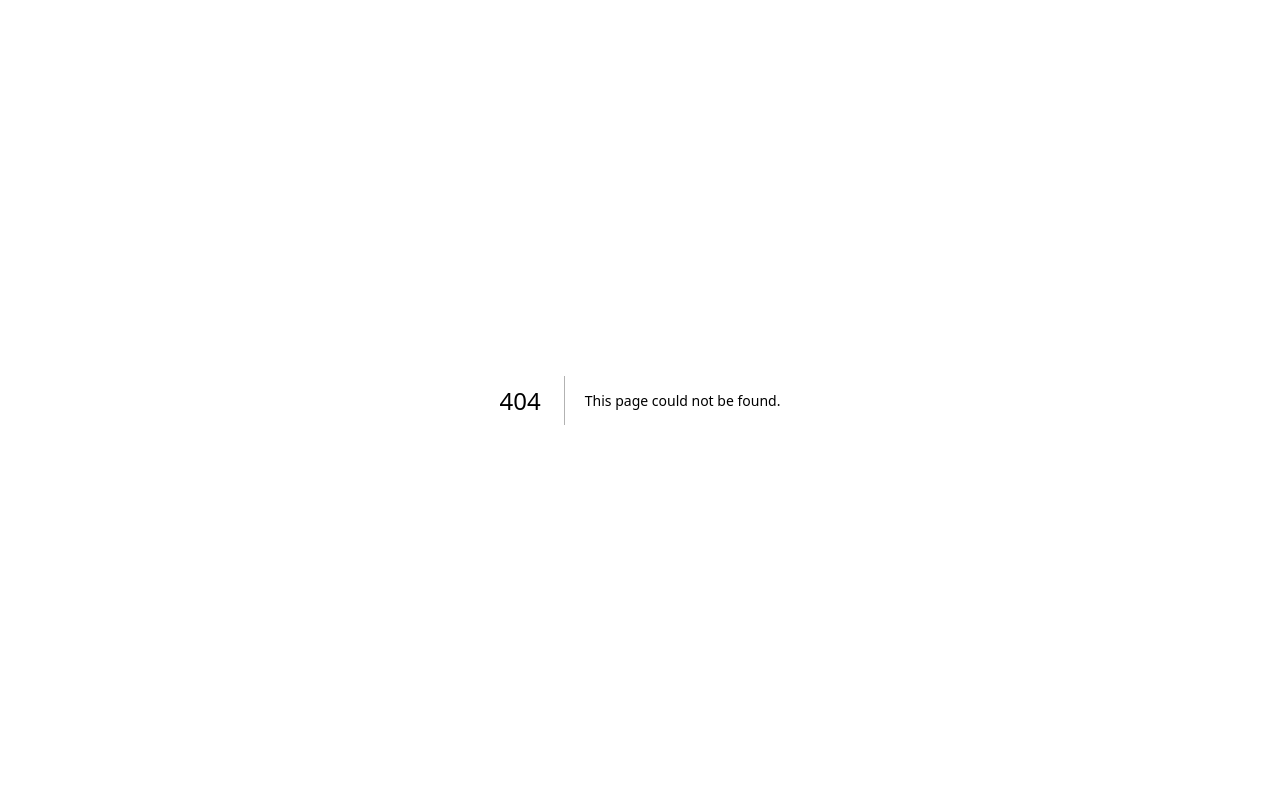
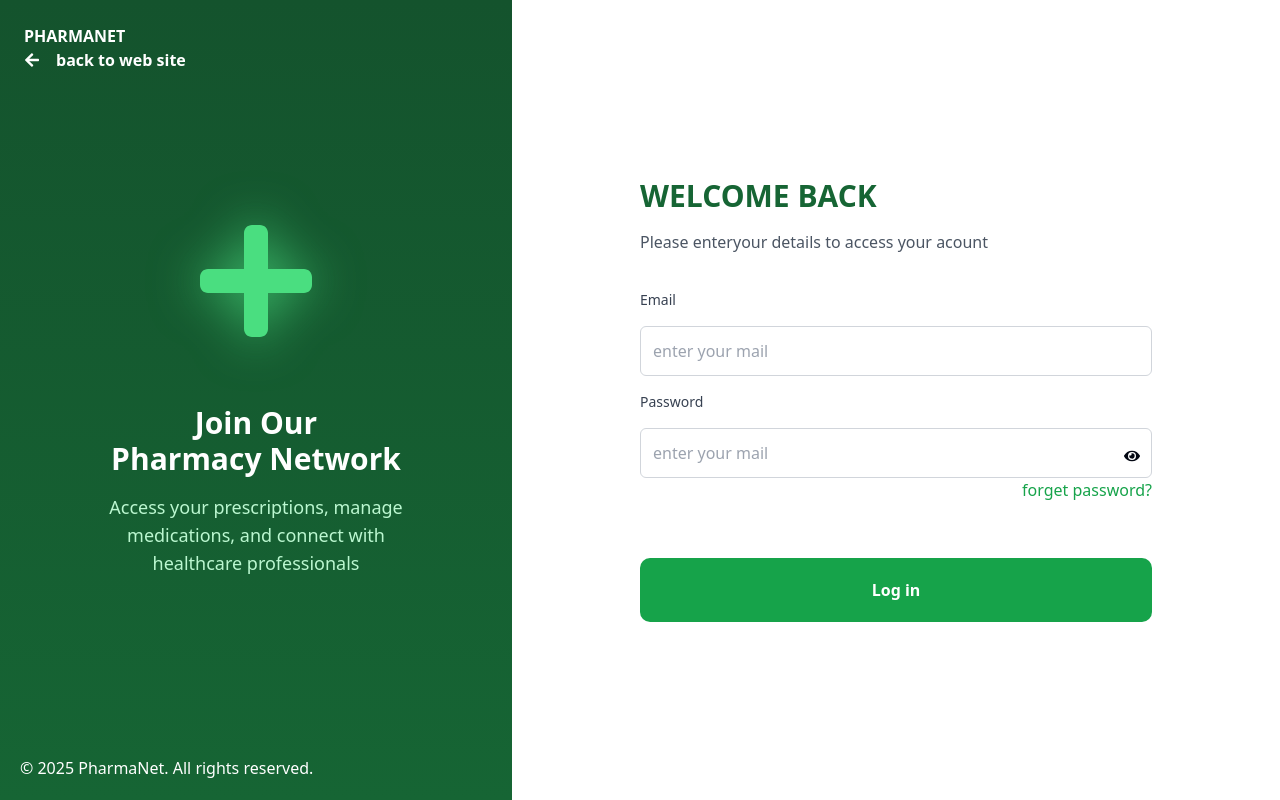
Before and after one commit to s2project77/front_repo, a Next.js app: page /login in a window 1280 px wide. Before the commit this address had no page. Built offline with nearby package versions, Linux system fonts and the light colour scheme.

Commit message:
adding the login page

```diff
--- /dev/null
+++ b/app/components/form/form.jsx
@@ -0,0 +1,50 @@
+"use client"
+{/*  the login page */}
+import { useState } from "react"
+export const  [complet,setcomplet]=useState(true)
+export const  [formdata,setformdata]=useState({
+email:"",
+password:"",
+})
+
+export const  handleChange=(e)=>{
+   const {value,name,checked,type}=e.target;
+   setformdata({...formdata,[name]:type=="checkbox"? checked:value})
+}
+export const  handleSubmit=()=>{
+   setcurrentStep(3);
+
+   //ready to take it to back end
+}
+
+ {/* the regetration page*/ }
+ export const [currentStep,setcurrentStep]=useState(1)
+ export const [showPassword,setShowPassword]=useState(false);
+ export const [showConfirmPassword,setShowConfirmPassword]=useState(false);
+ export const [formDataRegestration,setformdataRegestration]=useState({
+
+    firstName:"",
+    lastName:"",
+    location:"",
+    password:"",
+    confirmPassword:"",
+    agreeToTerms:""
+  })
+ export const nextStep=()=>{
+
+
+  setcurrentStep(c=>c+1)  ;
+  }
+
+ export const prevStep=()=>{
+  setcurrentStep(c=>c-1);
+  }
+ export const handleChange2=(e)=>{
+   const {value,name,checked,type}=e.target;
+   setformdataRegestration({...formDataRegestration,[name]:type=="checkbox"? checked:value})
+ }
+  export const handleSubmit2=()=>{
+   setcurrentStep(3);
+
+   //ready to take it to back end
+ }
--- /dev/null
+++ b/app/login/page.jsx
@@ -0,0 +1,128 @@
+"use client"
+import { FaArrowLeft, FaEye, FaPlus } from 'react-icons/fa'
+import Link from 'next/link'
+import { useState } from 'react'
+
+
+export default function page ()  {
+
+{/*  the login page */}
+const  [complet,setcomplet]=useState(true)
+const  [formdata,setformdata]=useState({
+email:"",
+password:"",
+})
+
+const  handleChange=(e)=>{
+   const {value,name,checked,type}=e.target;
+   setformdata({...formdata,[name]:type=="checkbox"? checked:value})
+}
+const  handleSubmit=()=>{
+   setcurrentStep(3);
+
+   //ready to take it to back end
+}
+  return (
+    <section className='flex min-h-screen overflow-hidden'>
+
+        <div  className='md:w-2/5 text-black  p-5 flex-col min-h-screen   h-full md:flex  hidden   bg-gradient-to-b  from-green-900 to-green-800  '   >
+
+        <div className='flex flex-col p-1'>
+  <h1 className='flex font-bold text-white' >PHARMANET</h1>
+  <div className=' text-white'>
+  <Link  href="/regestration" className=' gap-4  font-bold inline-flex items-center' ><FaArrowLeft/>back to web site</Link>
+  </div>
+        </div>
+        <div className='flex mb-10  flex-col flex-1 items-center justify-center'>
+
+ <div  className='text-center flex flex-col '  >
+    <div className=' text-green-400 text-9xl mb-9 mx-auto items-center justify-center' >
+        <FaPlus className=' drop-shadow-[0_0_25px_rgba(74,222,128,0.8)]'/>
+    </div>
+
+    <h2 className="text-3xl text-white font-bold text-center mt-6">Join Our</h2>
+            <h2 className="text-3xl text-white font-bold text-center">Pharmacy Network</h2>
+            <p className="text-green-200 text-lg text-center mt-4 max-w-xs">
+            Access your prescriptions, manage medications, and connect with healthcare professionals
+            </p>
+ </div>
+
+        </div>
+        <div className='text-white '>
+© 2025 PharmaNet. All rights reserved.
+</div>
+
+
+
+
+
+        </div>
+
+        <div>
+
+
+        </div>
+
+
+
+
+<div  className='flex items-center md:w-3/5 w-full  flex-col'  >
+<div className="w-full max-w-lg m-auto"  >
+<div className='flex flex-col mb-9 m-auto gap-2'>
+<h1 className="text-3xl font-bold text-green-800 mb-2"  >WELCOME BACK </h1>
+<p  className="text-gray-600">Please enteryour details to access your acount</p>
+
+</div>
+<form>
+<div className="grid grid-cols-1 gap-4">
+<div >
+ <label htmlFor="Email" className="block text-sm font-medium text-gray-700 mb-4">Email</label>
+ <input  type='text'
+ name='email'
+ value={formdata.email}
+
+  onChange={handleChange}
+
+ required  placeholder='enter your mail' className="w-full p-3 border border-gray-300 rounded-md focus:outline-none focus:ring-2 focus:ring-green-500"     />
+ </div>
+ <div  >
+ <label htmlFor="password" className="block mb-4 text-sm font-medium text-gray-700 " >Password</label>
+ <div className='relative'>
+ <input type='text'
+  name='password'
+  value={formdata.password}
+  onChange={handleChange}
+ placeholder='enter your mail'  required className="w-full p-3 border border-gray-300 rounded-md focus:outline-none focus:ring-2 focus:ring-green-500"   />
+ <FaEye className='absolute right-3 top-5 items-center text-center'/>
+ </div>
+ <p
+   className='text-right text-green-600 ' >
+    forget password?
+ </p>
+ </div>
+<div  className='mt-10'>
+    <button className='w-full h-16 text-white font-bold  bg-green-600 rounded-[10px]' > Log in</button>
+</div>
+</div>
+</form>
+
+
+</div>
+
+
+
+
+
+
+</div>
+
+
+
+
+
+
+
+
+    </section>
+  )
+}
--- a/app/regestration/page.jsx
+++ b/app/regestration/page.jsx
@@ -1,15 +1,15 @@
 // pages/register.js
 "use client"
-import { useState } from 'react';
 import Head from 'next/head';
 import Link from 'next/link';
 import { FaArrowLeft, FaEye, FaEyeSlash, FaPlus } from 'react-icons/fa';
-
+import { useState } from 'react';
 export default function Register() {
+ {/* the regetration page*/ }
 const [currentStep,setcurrentStep]=useState(1)
 const [showPassword,setShowPassword]=useState(false);
 const [showConfirmPassword,setShowConfirmPassword]=useState(false);
-  const [formData,setformdata]=useState({
+const [formDataRegestration,setformdataRegestration]=useState({
 
    firstName:"",
    lastName:"",
@@ -23,20 +23,19 @@ const nextStep=()=>{
 
  setcurrentStep(c=>c+1)  ;
  }
+
 const prevStep=()=>{
  setcurrentStep(c=>c-1);
  }
 const handleChange=(e)=>{
-const {name,checked,value,type}=e.target;
-setformdata({...formData,[name]:type=="checkbox" ? checked:value});
-
+  const {value,name,checked,type}=e.target;
+  setformdataRegestration({...formDataRegestration,[name]:type=="checkbox"? checked:value})
 }
  const handleSubmit=()=>{
   setcurrentStep(3);
 
   //ready to take it to back end
 }
-
   return (
     <>
       <Head>
@@ -107,7 +106,7 @@ const handleSubmit=()=>{
                         id="firstName"
                         name="firstName"
                         required
-                        value={formData.firstName}
+                        value={formDataRegestration.firstName}
                         onChange={handleChange}
                         className="w-full p-3 border border-gray-300 rounded-md focus:outline-none focus:ring-2 focus:ring-green-500"
                       />
@@ -121,7 +120,7 @@ const handleSubmit=()=>{
                         id="lastName"
                         name="lastName"
                         required
-                        value={formData.lastName}
+                        value={formDataRegestration.lastName}
                         onChange={handleChange}
                         className="w-full p-3 border border-gray-300 rounded-md focus:outline-none focus:ring-2 focus:ring-green-500"
                       />
@@ -137,7 +136,7 @@ const handleSubmit=()=>{
                       id="email"
                       name="email"
                       required
-                      value={formData.email}
+                      value={formDataRegestration.email}
                       onChange={handleChange}
                       className="w-full p-3 border border-gray-300 rounded-md focus:outline-none focus:ring-2 focus:ring-green-500"
                     />
@@ -152,7 +151,7 @@ const handleSubmit=()=>{
                       id="location"
                       name="location"
                       required
-                      value={formData.location}
+                      value={formDataRegestration.location}
                       onChange={handleChange}
                       className="w-full p-3 border border-gray-300 rounded-md focus:outline-none focus:ring-2 focus:ring-green-500"
                       placeholder="City, State"
@@ -186,7 +185,7 @@ const handleSubmit=()=>{
                         id="password"
                         name="password"
                         required
-                        value={formData.password}
+                        value={formDataRegestration.password}
                         onChange={handleChange}
                         className="w-full p-3 border border-gray-300 rounded-md focus:outline-none focus:ring-2 focus:ring-green-500"
                       />
@@ -211,7 +210,7 @@ const handleSubmit=()=>{
                         id="confirmPassword"
                         name="confirmPassword"
                         required
-                        value={formData.confirmPassword}
+                        value={formDataRegestration.confirmPassword}
                         onChange={handleChange}
                         className="w-full p-3 border border-gray-300 rounded-md focus:outline-none focus:ring-2 focus:ring-green-500"
                       />
@@ -236,7 +235,7 @@ const handleSubmit=()=>{
                       id="agreeToTerms"
                       name="agreeToTerms"
                       required
-                      checked={formData.agreeToTerms}
+                      checked={formDataRegestration.agreeToTerms}
                       onChange={handleChange}
                       className="h-4 w-4 text-green-600 focus:ring-green-500 border-gray-300 rounded"
                     />
```
Lines whose indentation alone changed are shown as unchanged.
